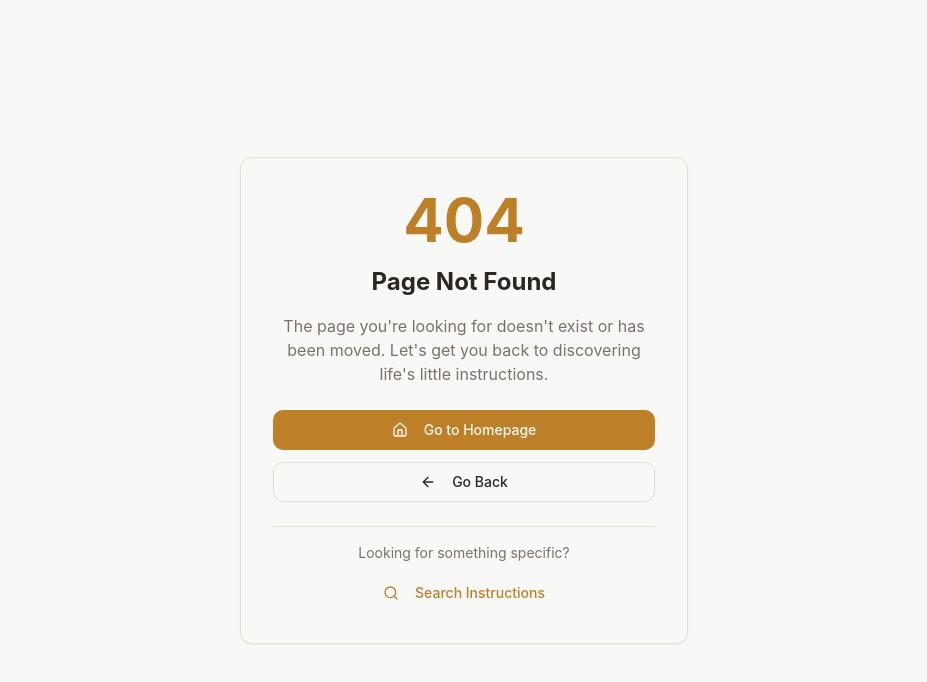
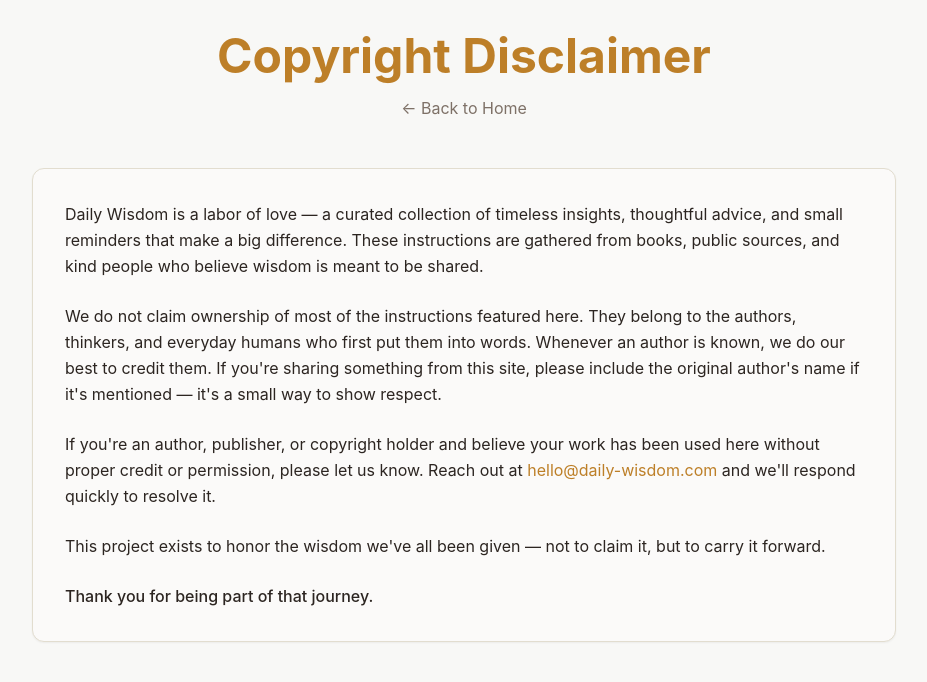
Before and after one commit to naveedakhan/sage-whispers, a React (Vite) app: page /copyright in a window 1280 px wide. Shown: the top 682 px of the page, without its empty margins (176-1103 px from the left). Built offline with nearby package versions, Linux system fonts and the light colour scheme.

Commit message:
Add Copyright Disclaimer page
Created a Copyright Disclaimer page with the provided content and added a link to the burger menu.

```diff
--- a/src/App.tsx
+++ b/src/App.tsx
@@ -7,6 +7,7 @@ import Index from "./pages/Index";
 import About from "./pages/About";
 import Privacy from "./pages/Privacy";
 import Terms from "./pages/Terms";
+import Copyright from "./pages/Copyright";
 import NotFound from "./pages/NotFound";
 
 const queryClient = new QueryClient();
@@ -22,6 +23,7 @@ const App = () => (
           <Route path="/about" element={<About />} />
           <Route path="/privacy" element={<Privacy />} />
           <Route path="/terms" element={<Terms />} />
+          <Route path="/copyright" element={<Copyright />} />
           {/* ADD ALL CUSTOM ROUTES ABOVE THE CATCH-ALL "*" ROUTE */}
           <Route path="*" element={<NotFound />} />
         </Routes>
--- /dev/null
+++ b/src/pages/Copyright.tsx
@@ -0,0 +1,64 @@
+const Copyright = () => {
+  return (
+    <div className="min-h-screen bg-background">
+      <div className="container mx-auto px-4 py-8 max-w-4xl">
+        <header className="text-center mb-12">
+          <h1 className="text-4xl md:text-5xl font-bold text-primary mb-4">
+            Copyright Disclaimer
+          </h1>
+          <a
+            href="/"
+            className="text-muted-foreground hover:text-primary transition-colors"
+          >
+            ← Back to Home
+          </a>
+        </header>
+
+        <div className="prose prose-lg max-w-none">
+          <div className="bg-card p-8 rounded-lg shadow-sm border">
+            <div className="text-foreground leading-relaxed space-y-6">
+              <p>
+                Daily Wisdom is a labor of love — a curated collection of timeless insights,
+                thoughtful advice, and small reminders that make a big difference. These
+                instructions are gathered from books, public sources, and kind people who
+                believe wisdom is meant to be shared.
+              </p>
+
+              <p>
+                We do not claim ownership of most of the instructions featured here. They
+                belong to the authors, thinkers, and everyday humans who first put them
+                into words. Whenever an author is known, we do our best to credit them.
+                If you're sharing something from this site, please include the original
+                author's name if it's mentioned — it's a small way to show respect.
+              </p>
+
+              <p>
+                If you're an author, publisher, or copyright holder and believe your work
+                has been used here without proper credit or permission, please let us know.
+                Reach out at{" "}
+                <a
+                  href="mailto:hello@daily-wisdom.com"
+                  className="text-primary hover:underline"
+                >
+                  hello@daily-wisdom.com
+                </a>{" "}
+                and we'll respond quickly to resolve it.
+              </p>
+
+              <p>
+                This project exists to honor the wisdom we've all been given — not to
+                claim it, but to carry it forward.
+              </p>
+
+              <p className="font-medium">
+                Thank you for being part of that journey.
+              </p>
+            </div>
+          </div>
+        </div>
+      </div>
+    </div>
+  );
+};
+
+export default Copyright;
--- a/src/pages/Index.tsx
+++ b/src/pages/Index.tsx
@@ -127,6 +127,9 @@ const Index = () => {
                   <DropdownMenuItem asChild>
                     <a href="/terms">Terms</a>
                   </DropdownMenuItem>
+                  <DropdownMenuItem asChild>
+                    <a href="/copyright">Copyright</a>
+                  </DropdownMenuItem>
                 </DropdownMenuContent>
               </DropdownMenu>
             </nav>
```
